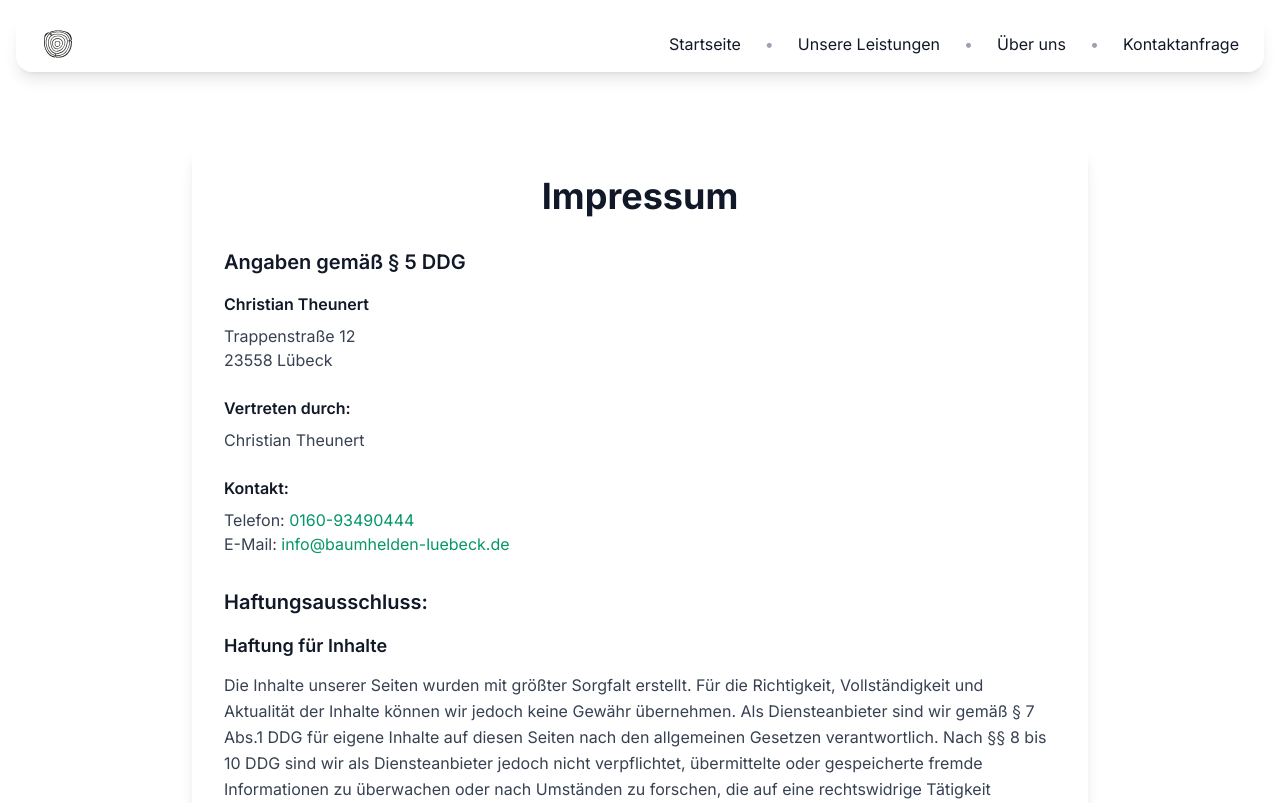
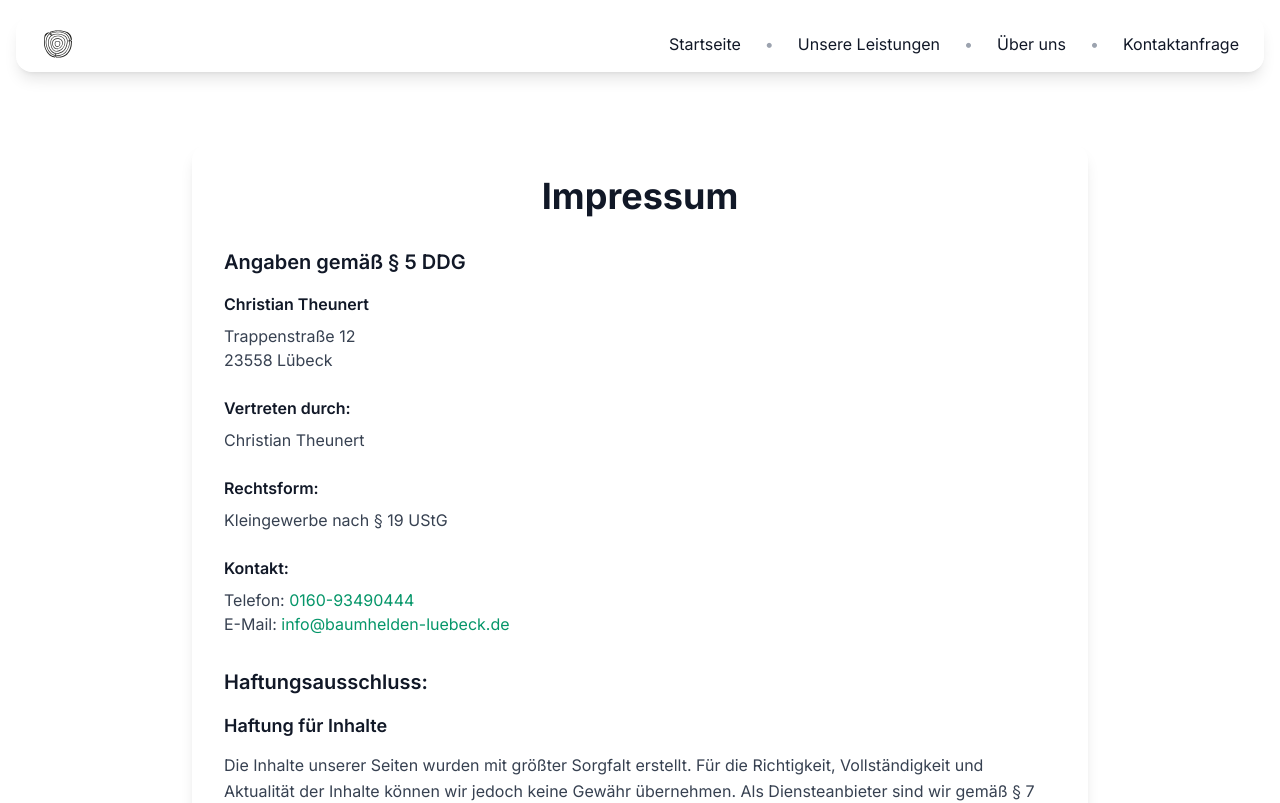
Before and after one commit to TasleemAhmad924/baumhelden, a Next.js app: page /imprint in a window 1280 px wide. Shown: the top 803 px of the page. Built offline with nearby package versions, Linux system fonts and the light colour scheme.

Commit message:
Add Rechtsform information to imprint page

```diff
--- a/app/imprint/page.tsx
+++ b/app/imprint/page.tsx
@@ -24,6 +24,11 @@ export default function ImprintPage() {
                 <div className="mb-6">
                   <p className="font-semibold text-gray-900 mb-2">Vertreten durch:</p>
                   <p className="text-gray-700">Christian Theunert</p>
+                </div>
+
+                <div className="mb-6">
+                  <p className="font-semibold text-gray-900 mb-2">Rechtsform:</p>
+                  <p className="text-gray-700">Kleingewerbe nach § 19 UStG</p>
                 </div>
 
                 <div className="mb-8">
```
